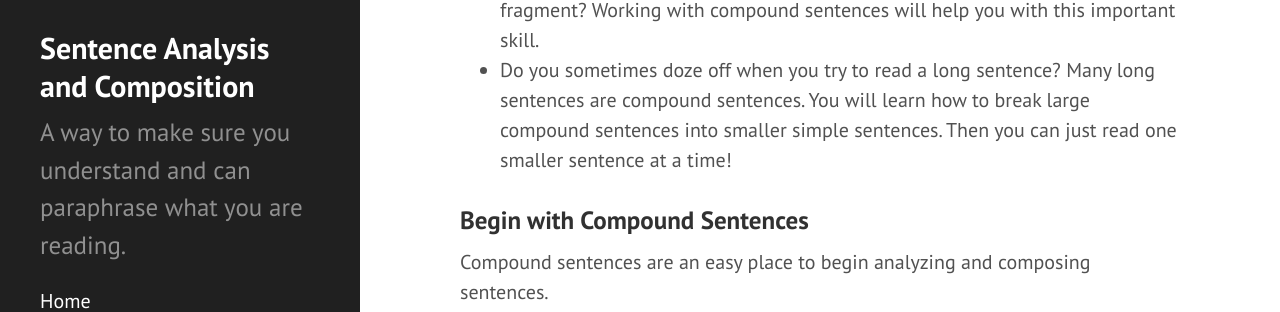
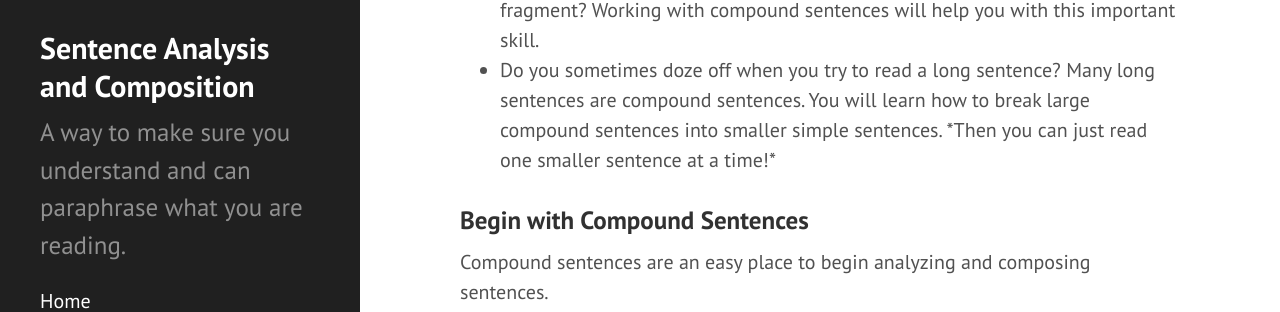
Before and after one commit to srogersact/srogersact.github.io, a Jekyll site: the page index.html, which Jekyll copies as it is, in a window 1280 px wide and 900 px high. Shown: the part 386-698 px from the top of the window. Built offline with Jekyll 4.4.1, drawn with Linux system fonts in a browser that asks for light colours.

Commit message:
Emphasis experiment.

```diff
--- a/index.html
+++ b/index.html
@@ -95,7 +95,7 @@
 <p>Compound sentences are an easy place to begin analyzing and composing sentences. </p>
 <ul>
   <li>Can you tell the difference between a complete sentence and a sentence fragment? Working with compound sentences will help you with this important skill.</li>
-  <li>Do you sometimes doze off when you try to read a long sentence? Many long sentences are compound sentences. You will learn how to break large compound sentences into smaller simple sentences. Then you can just read one smaller sentence at a time!</li>
+  <li>Do you sometimes doze off when you try to read a long sentence? Many long sentences are compound sentences. You will learn how to break large compound sentences into smaller simple sentences. *Then you can just read one smaller sentence at a time!*</li>
 </ul>
 <h3 id="built-on-poole">Begin with Compound Sentences</h3>
 
```
